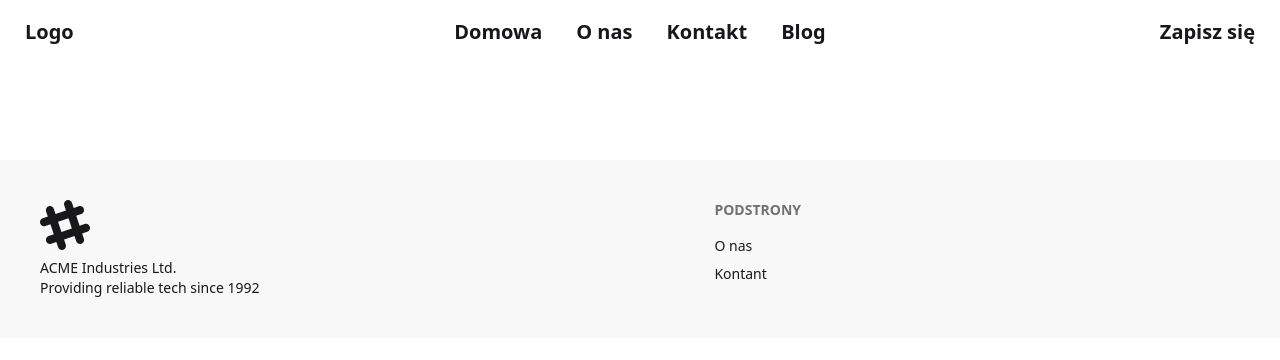
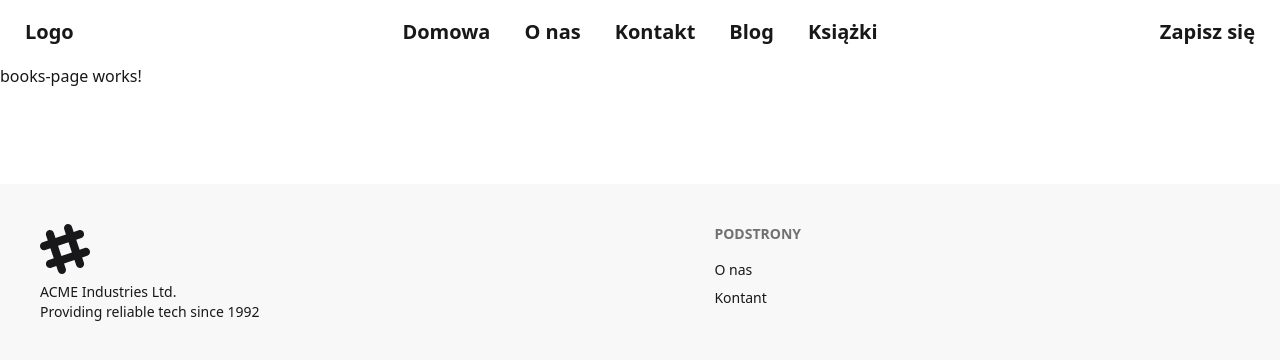
Before and after one commit to pacyfist/strategy, an Angular app: page /books in a window 1280 px wide. Before the commit this address led to /. Shown: the top 360 px of the page. Built offline with nearby package versions, Linux system fonts and the light colour scheme.

Commit message:
Created books page

```diff
--- a/src/app/app.component.html
+++ b/src/app/app.component.html
@@ -7,6 +7,7 @@
     <a class="btn btn-ghost text-xl" routerLink="/about">O nas</a>
     <a class="btn btn-ghost text-xl" routerLink="/contact">Kontakt</a>
     <a class="btn btn-ghost text-xl" routerLink="/blog">Blog</a>
+    <a class="btn btn-ghost text-xl" routerLink="/books">Książki</a>
   </div>
   <div class="navbar-end">
     <a class="btn btn-ghost text-xl">Zapisz się</a>
--- /dev/null
+++ b/src/app/pages/books-page/books-page.component.html
@@ -0,0 +1 @@
+<p>books-page works!</p>
```
Also changed, not shown: src/app/app.routes.ts (+6 -4 lines), src/app/pages/books-page/books-page.component.ts (added, +11 -0 lines), src/app/pages/books-page/books-page.component.css (added), 1 other file (tests, documents, lock files or other folders).
